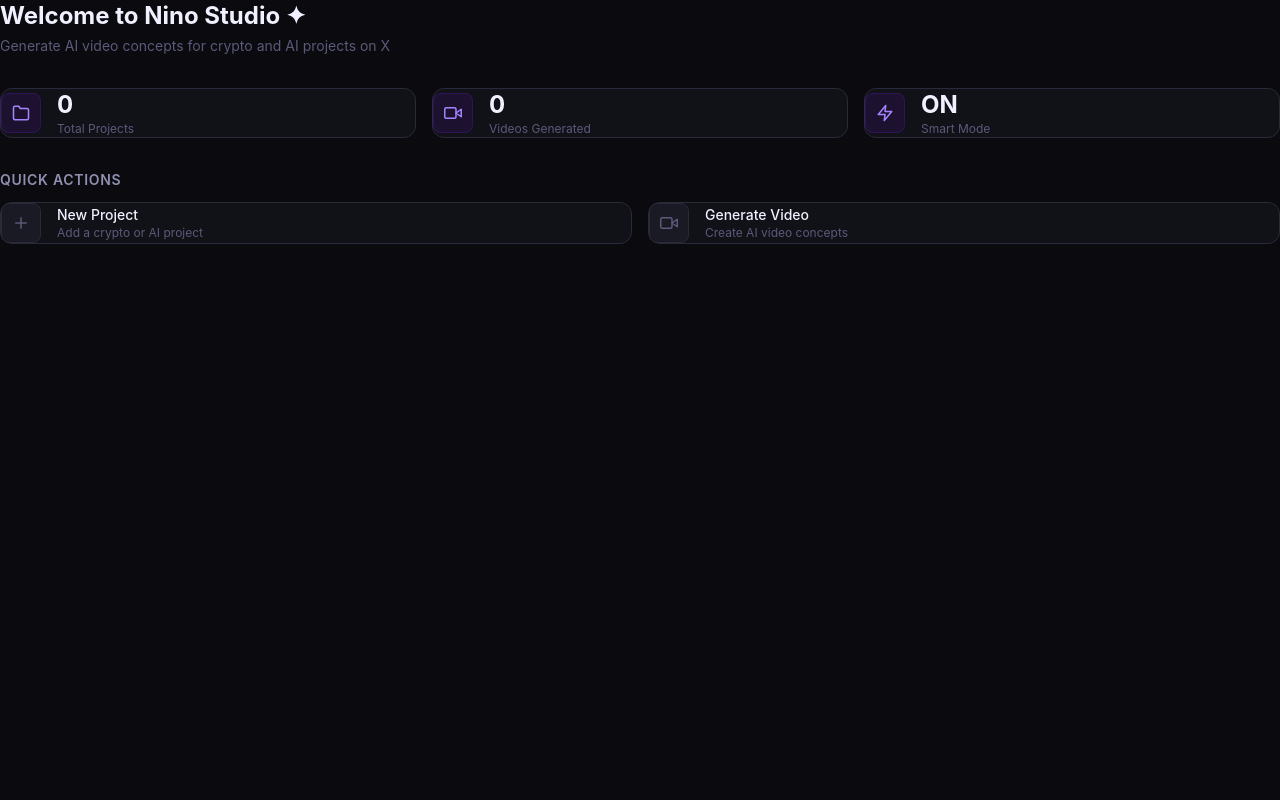
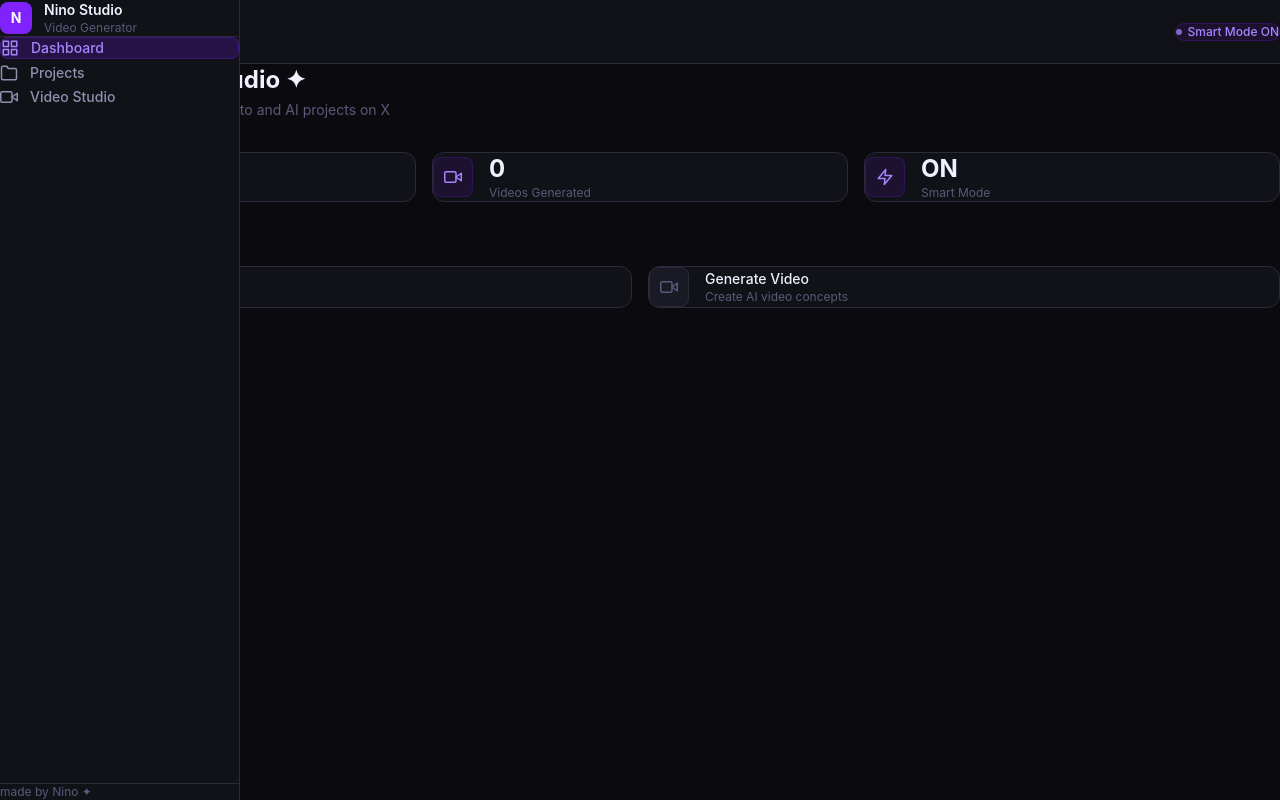
Before and after one commit to Sharif899/nino-story-video-studio, a Next.js app: page / in a window 1280 px wide. Built offline with nearby package versions, Linux system fonts and the light colour scheme.

Commit message:
feat: add Sidebar and Header to root layout

```diff
--- a/app/layout.tsx
+++ b/app/layout.tsx
@@ -1,5 +1,7 @@
 import type { Metadata } from "next";
 import "./globals.css";
+import Sidebar from "@/components/layout/Sidebar";
+import Header from "@/components/layout/Header";
 
 export const metadata: Metadata = {
   title: "Nino Story Video Studio",
@@ -14,7 +16,18 @@
   return (
     <html lang="en" suppressHydrationWarning>
       <body>
-        {children}
+        <div className="flex min-h-screen">
+          {/* Sidebar */}
+          <Sidebar />
+
+          {/* Main Content */}
+          <div className="flex-1 flex flex-col md:ml-60">
+            <Header />
+            <main className="flex-1 overflow-y-auto pb-20 md:pb-0">
+              {children}
+            </main>
+          </div>
+        </div>
       </body>
     </html>
   );
```
